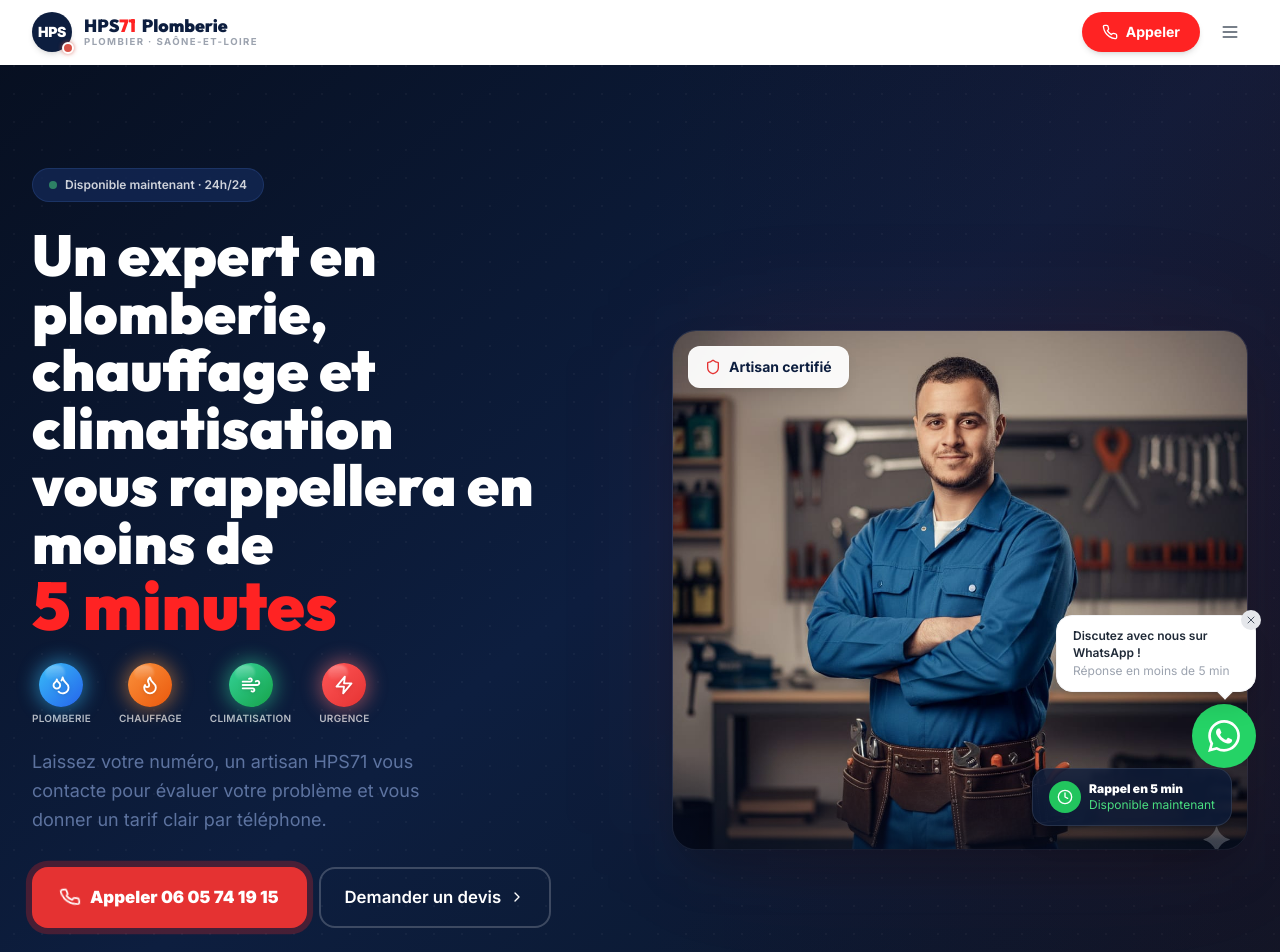
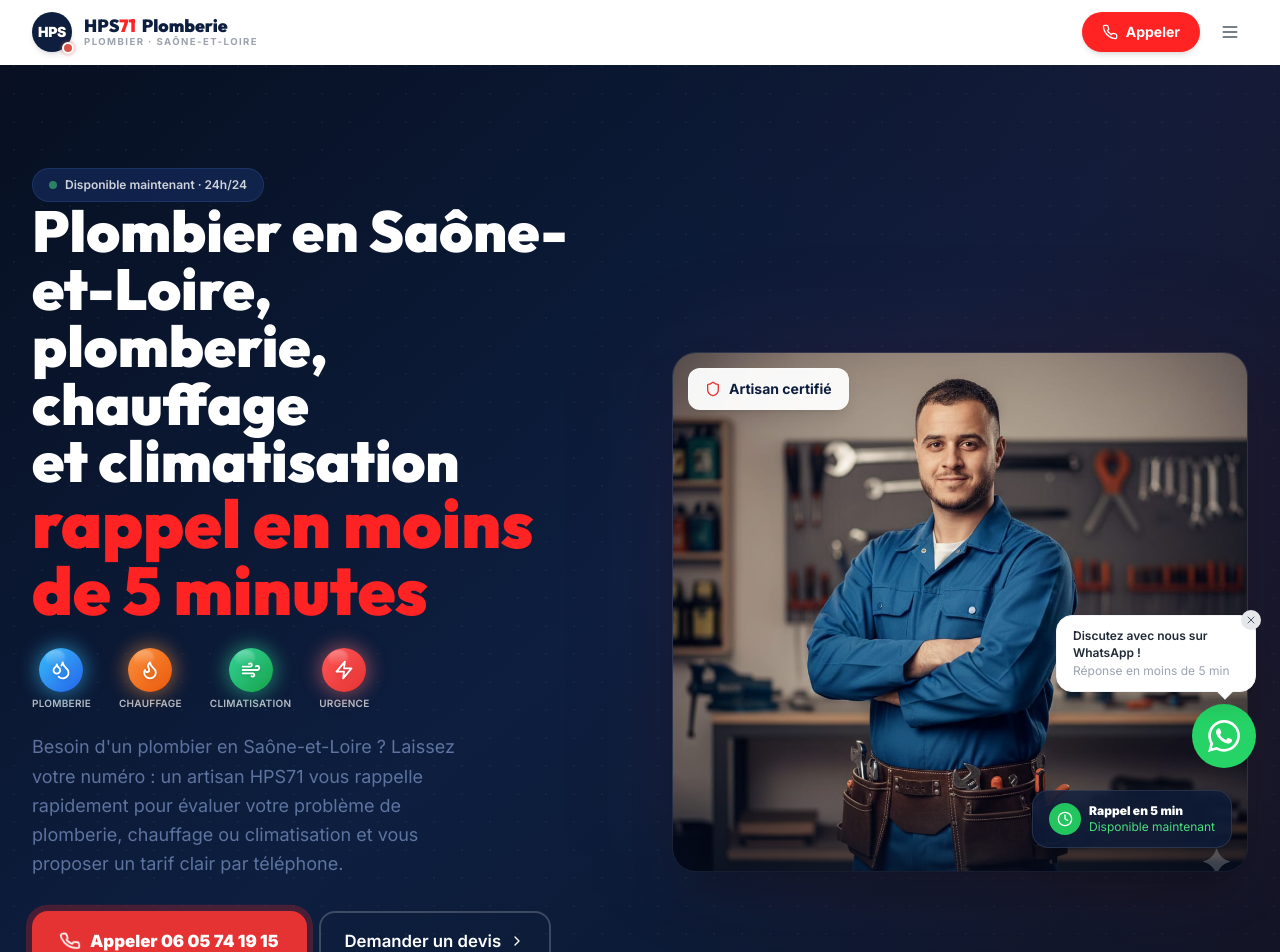
Before and after one commit to MrDhyaa/HPS71-Plomberie, a React (Vite) app: page / in a window 1280 px wide. Shown: the top 952 px of the page. Built offline with nearby package versions, Linux system fonts and the light colour scheme.

Commit message:
Enhance Hero component accessibility and styling
Updated the Hero component to improve accessibility and visual consistency. Adjusted class names, aria attributes, and text content for better user experience.

```diff
--- a/src/components/Hero.tsx
+++ b/src/components/Hero.tsx
@@ -48,14 +48,22 @@ export default function Hero() {
     <section
       id="accueil"
       className="relative min-h-screen flex items-center bg-navy-950 overflow-hidden"
+      aria-labelledby="hero-title"
     >
       {/* Backgrounds */}
       <div className="absolute inset-0 bg-gradient-to-br from-navy-950 via-navy-900 to-[#0a1628]" />
       <div
         className="absolute inset-0 opacity-[0.035]"
-        style={{ backgroundImage: 'radial-gradient(circle, #ffffff 1px, transparent 1px)', backgroundSize: '28px 28px' }}
+        style={{
+          backgroundImage: 'radial-gradient(circle, #ffffff 1px, transparent 1px)',
+          backgroundSize: '28px 28px',
+        }}
+        aria-hidden="true"
       />
-      <div className="absolute top-0 right-0 w-1/2 h-full bg-gradient-to-l from-red-950/15 to-transparent pointer-events-none" />
+      <div
+        className="absolute top-0 right-0 w-1/2 h-full bg-gradient-to-l from-red-950/15 to-transparent pointer-events-none"
+        aria-hidden="true"
+      />
 
       <div className="relative w-full max-w-7xl mx-auto px-4 sm:px-6 lg:px-8 pt-28 pb-12 lg:pt-36 lg:pb-16">
         <div className="grid lg:grid-cols-2 gap-10 lg:gap-16 items-center">
@@ -64,10 +72,12 @@ export default function Hero() {
           <div>
             {/* Availability badge */}
             <div
-              className={`transition-all duration-600 ${visible ? 'opacity-100 translate-y-0' : 'opacity-0 translate-y-3'}`}
+              className={`transition-all duration-600 ${
+                visible ? 'opacity-100 translate-y-0' : 'opacity-0 translate-y-3'
+              }`}
               style={{ transitionDelay: '0ms' }}
             >
-              <div className="inline-flex items-center gap-2 bg-navy-800/80 border border-navy-600/40 text-white/80 text-xs font-semibold px-4 py-2 rounded-full mb-6">
+              <div className="inline-flex items-center gap-2 bg-navy-800/80 border border-navy-600/40 text-white/80 text-xs font-semibold px-4 py-2 rounded-full">
                 <span className="w-2 h-2 rounded-full bg-green-400 animate-pulse flex-shrink-0" />
                 Disponible maintenant · 24h/24
               </div>
@@ -75,69 +85,114 @@ export default function Hero() {
 
             {/* Headline */}
             <div
-              className={`transition-all duration-700 ${visible ? 'opacity-100 translate-y-0' : 'opacity-0 translate-y-5'}`}
+              className={`transition-all duration-700 ${
+                visible ? 'opacity-100 translate-y-0' : 'opacity-0 translate-y-5'
+              }`}
               style={{ transitionDelay: '120ms' }}
             >
-              <h1 className="font-display font-black text-white leading-[1.06] mb-6">
-                <span className="text-4xl sm:text-5xl xl:text-[3.6rem] block">Un expert en plomberie,</span>
-                <span className="text-4xl sm:text-5xl xl:text-[3.6rem] block">chauffage et climatisation</span>
-                <span className="text-4xl sm:text-5xl xl:text-[3.6rem] block">vous rappellera en moins de</span>
-                <span className="text-5xl sm:text-6xl xl:text-[4.2rem] block text-red-500 leading-tight">5 minutes</span>
+              <h1
+                id="hero-title"
+                className="font-display font-black text-white leading-[1.06] mb-6"
+              >
+                <span className="text-4xl sm:text-5xl xl:text-[3.6rem] block">
+                  Plombier en Saône-et-Loire,
+                </span>
+                <span className="text-4xl sm:text-5xl xl:text-[3.6rem] block">
+                  plomberie, chauffage
+                </span>
+                <span className="text-4xl sm:text-5xl xl:text-[3.6rem] block">
+                  et climatisation
+                </span>
+                <span className="text-5xl sm:text-6xl xl:text-[4.2rem] block text-red-500 leading-tight">
+                  rappel en moins de 5 minutes
+                </span>
               </h1>
 
               {/* Service icon pills */}
-              <div className="flex items-center gap-5 sm:gap-7 mb-6">
-                {serviceIcons.map(({ label, Icon, gradient, glow, hoverGlow, highlight }) => (
-                  <div key={label} className="flex flex-col items-center gap-1.5 group">
+              <div
+                className="flex items-center gap-5 sm:gap-7 mb-6"
+                aria-label="Nos services"
+              >
+                {serviceIcons.map(
+                  ({ label, Icon, gradient, glow, hoverGlow, highlight }) => (
+                    <div
+                      key={label}
+                      className="flex flex-col items-center gap-1.5 group"
+                    >
                       <div
                         className={`relative w-11 h-11 rounded-full bg-gradient-to-br ${gradient} ${glow} ${hoverGlow} transition-all duration-300 hover:scale-110 cursor-default flex items-center justify-center overflow-hidden`}
+                        aria-hidden="true"
                       >
                         {/* gloss highlight */}
-                      <span className={`absolute top-0.5 left-1.5 w-5 h-4 rounded-full bg-gradient-to-b ${highlight} blur-[1px] opacity-80`} />
-                      <Icon className="w-5 h-5 text-white drop-shadow relative z-10" strokeWidth={2.2} />
+                        <span
+                          className={`absolute top-0.5 left-1.5 w-5 h-4 rounded-full bg-gradient-to-b ${highlight} blur-[1px] opacity-80`}
+                        />
+                        <Icon
+                          className="w-5 h-5 text-white drop-shadow relative z-10"
+                          strokeWidth={2.2}
+                        />
                       </div>
+
                       <span className="text-white/70 text-[10px] font-semibold tracking-wide uppercase leading-none group-hover:text-white transition-colors duration-200">
                         {label}
                       </span>
                     </div>
-                ))}
+                  )
+                )}
               </div>
             </div>
 
             {/* Subtitle */}
             <div
-              className={`transition-all duration-700 ${visible ? 'opacity-100 translate-y-0' : 'opacity-0 translate-y-4'}`}
+              className={`transition-all duration-700 ${
+                visible ? 'opacity-100 translate-y-0' : 'opacity-0 translate-y-4'
+              }`}
               style={{ transitionDelay: '200ms' }}
             >
               <p className="text-navy-300/75 text-lg leading-relaxed mb-8 max-w-md">
-                Laissez votre numéro, un artisan HPS71 vous contacte pour évaluer votre problème et vous donner un tarif clair par téléphone.
+                Besoin d'un plombier en Saône-et-Loire ? Laissez votre numéro :
+                un artisan HPS71 vous rappelle rapidement pour évaluer votre
+                problème de plomberie, chauffage ou climatisation et vous
+                proposer un tarif clair par téléphone.
               </p>
             </div>
 
             {/* CTA buttons */}
             <div
-              className={`flex flex-wrap gap-3 mb-10 transition-all duration-700 ${visible ? 'opacity-100 translate-y-0' : 'opacity-0 translate-y-4'}`}
+              className={`flex flex-wrap gap-3 mb-10 transition-all duration-700 ${
+                visible ? 'opacity-100 translate-y-0' : 'opacity-0 translate-y-4'
+              }`}
               style={{ transitionDelay: '280ms' }}
             >
               <a
                 href="tel:+33605741915"
+                aria-label="Appeler HPS71 au 06 05 74 19 15"
                 className="shine flex items-center gap-2.5 bg-red-600 hover:bg-red-700 text-white font-black px-7 py-4 rounded-2xl transition-all duration-200 shadow-glow-red hover:-translate-y-0.5 text-[1.05rem] animate-pulse-ring"
               >
-                <Phone className="w-5 h-5 phone-ring flex-shrink-0" />
+                <Phone className="w-5 h-5 phone-ring flex-shrink-0" aria-hidden="true" />
                 Appeler 06 05 74 19 15
               </a>
+
               <button
-                onClick={() => document.querySelector('#contact')?.scrollIntoView({ behavior: 'smooth' })}
+                type="button"
+                onClick={() =>
+                  document
+                    .querySelector('#contact')
+                    ?.scrollIntoView({ behavior: 'smooth' })
+                }
+                aria-label="Demander un devis auprès de HPS71"
                 className="flex items-center gap-2 border-2 border-white/20 hover:border-white/40 text-white font-semibold px-6 py-4 rounded-2xl transition-all duration-200 hover:bg-white/5 text-[1.05rem]"
               >
                 Demander un devis
-                <ChevronRight className="w-4 h-4" />
+                <ChevronRight className="w-4 h-4" aria-hidden="true" />
               </button>
             </div>
 
             {/* Stats row */}
             <div
-              className={`flex flex-wrap gap-6 transition-all duration-700 ${visible ? 'opacity-100 translate-y-0' : 'opacity-0 translate-y-4'}`}
+              className={`flex flex-wrap gap-6 transition-all duration-700 ${
+                visible ? 'opacity-100 translate-y-0' : 'opacity-0 translate-y-4'
+              }`}
               style={{ transitionDelay: '360ms' }}
             >
               {[
@@ -146,8 +201,12 @@ export default function Hero() {
                 { value: '100%', label: 'Garanti' },
               ].map((stat) => (
                 <div key={stat.label} className="flex flex-col items-start">
-                  <span className="font-display font-black text-white text-2xl leading-none">{stat.value}</span>
-                  <span className="text-navy-400/60 text-xs mt-1 uppercase tracking-wider">{stat.label}</span>
+                  <span className="font-display font-black text-white text-2xl leading-none">
+                    {stat.value}
+                  </span>
+                  <span className="text-navy-400/60 text-xs mt-1 uppercase tracking-wider">
+                    {stat.label}
+                  </span>
                 </div>
               ))}
             </div>
@@ -155,28 +214,46 @@ export default function Hero() {
 
           {/* ── RIGHT: PLUMBER IMAGE ── */}
           <div
-            className={`relative flex justify-center lg:justify-end transition-all duration-1000 ${visible ? 'opacity-100 translate-y-0' : 'opacity-0 translate-y-6'}`}
+            className={`relative flex justify-center lg:justify-end transition-all duration-1000 ${
+              visible ? 'opacity-100 translate-y-0' : 'opacity-0 translate-y-6'
+            }`}
             style={{ transitionDelay: '160ms' }}
           >
             {/* Glow */}
-            <div className="absolute inset-4 bg-red-600/10 rounded-3xl blur-3xl" />
+            <div
+              className="absolute inset-4 bg-red-600/10 rounded-3xl blur-3xl"
+              aria-hidden="true"
+            />
 
             <div className="relative w-full max-w-md lg:max-w-full">
               {/* Artisan certifié badge */}
               <div className="absolute top-4 left-4 z-20 flex items-center gap-2 bg-white/95 backdrop-blur-sm px-4 py-2.5 rounded-xl shadow-lg border border-white/20">
-                <Shield className="w-4 h-4 text-red-600 flex-shrink-0" />
-                <span className="text-navy-900 text-sm font-bold">Artisan certifié</span>
+                <Shield
+                  className="w-4 h-4 text-red-600 flex-shrink-0"
+                  aria-hidden="true"
+                />
+                <span className="text-navy-900 text-sm font-bold">
+                  Artisan certifié
+                </span>
               </div>
 
               {/* Response time badge */}
               <div className="absolute bottom-6 right-4 z-20 glass-dark px-4 py-3 rounded-2xl shadow-xl border border-white/10">
                 <div className="flex items-center gap-2">
                   <div className="w-8 h-8 rounded-full bg-green-500 flex items-center justify-center flex-shrink-0">
-                    <Clock className="w-4 h-4 text-white" />
+                    <Clock
+                      className="w-4 h-4 text-white"
+                      aria-hidden="true"
+                    />
                   </div>
+
                   <div>
-                    <p className="text-white text-xs font-black">Rappel en 5 min</p>
-                    <p className="text-green-400 text-xs">Disponible maintenant</p>
+                    <p className="text-white text-xs font-black">
+                      Rappel en 5 min
+                    </p>
+                    <p className="text-green-400 text-xs">
+                      Disponible maintenant
+                    </p>
                   </div>
                 </div>
               </div>
@@ -184,12 +261,23 @@ export default function Hero() {
               {/* Main image */}
               <div className="rounded-3xl overflow-hidden shadow-2xl border border-white/10 aspect-[3/4] w-full max-h-[520px]">
                 <img
-                  src={new URL('../assets/images/WhatsApp_Image_2026-07-10_at_17.09.17_(1).jpeg', import.meta.url).href}
-                  alt="Plombier professionnel HPS71 Plomberie"
+                  src={
+                    new URL(
+                      '../assets/images/WhatsApp_Image_2026-07-10_at_17.09.17_(1).jpeg',
+                      import.meta.url
+                    ).href
+                  }
+                  alt="Plombier professionnel HPS71 intervenant en plomberie, chauffage et climatisation en Saône-et-Loire"
                   className="w-full h-full object-cover object-top"
+                  loading="eager"
+                  fetchPriority="high"
                 />
+
                 {/* Bottom gradient */}
-                <div className="absolute inset-x-0 bottom-0 h-24 bg-gradient-to-t from-navy-950/60 to-transparent rounded-b-3xl" />
+                <div
+                  className="absolute inset-x-0 bottom-0 h-24 bg-gradient-to-t from-navy-950/60 to-transparent rounded-b-3xl"
+                  aria-hidden="true"
+                />
               </div>
             </div>
           </div>
@@ -197,9 +285,21 @@ export default function Hero() {
       </div>
 
       {/* Bottom wave */}
-      <div className="absolute bottom-0 left-0 right-0 pointer-events-none">
-        <svg viewBox="0 0 1440 48" fill="none" xmlns="http://www.w3.org/2000/svg" preserveAspectRatio="none" className="w-full h-12">
-          <path d="M0 48L120 42C240 36 480 24 720 22C960 20 1200 28 1320 32L1440 36V48H0Z" fill="#f8fafc" />
+      <div
+        className="absolute bottom-0 left-0 right-0 pointer-events-none"
+        aria-hidden="true"
+      >
+        <svg
+          viewBox="0 0 1440 48"
+          fill="none"
+          xmlns="http://www.w3.org/2000/svg"
+          preserveAspectRatio="none"
+          className="w-full h-12"
+        >
+          <path
+            d="M0 48L120 42C240 36 480 24 720 22C960 20 1200 28 1320 32L1440 36V48H0Z"
+            fill="#f8fafc"
+          />
         </svg>
       </div>
     </section>
```
Lines whose indentation alone changed are shown as unchanged.
